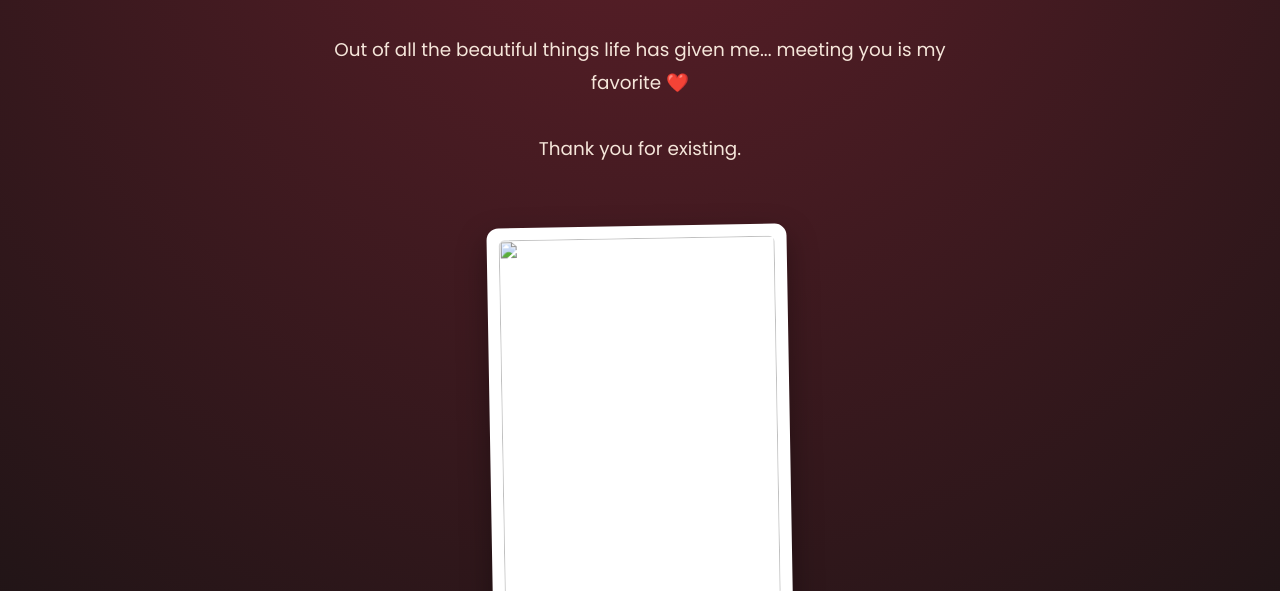
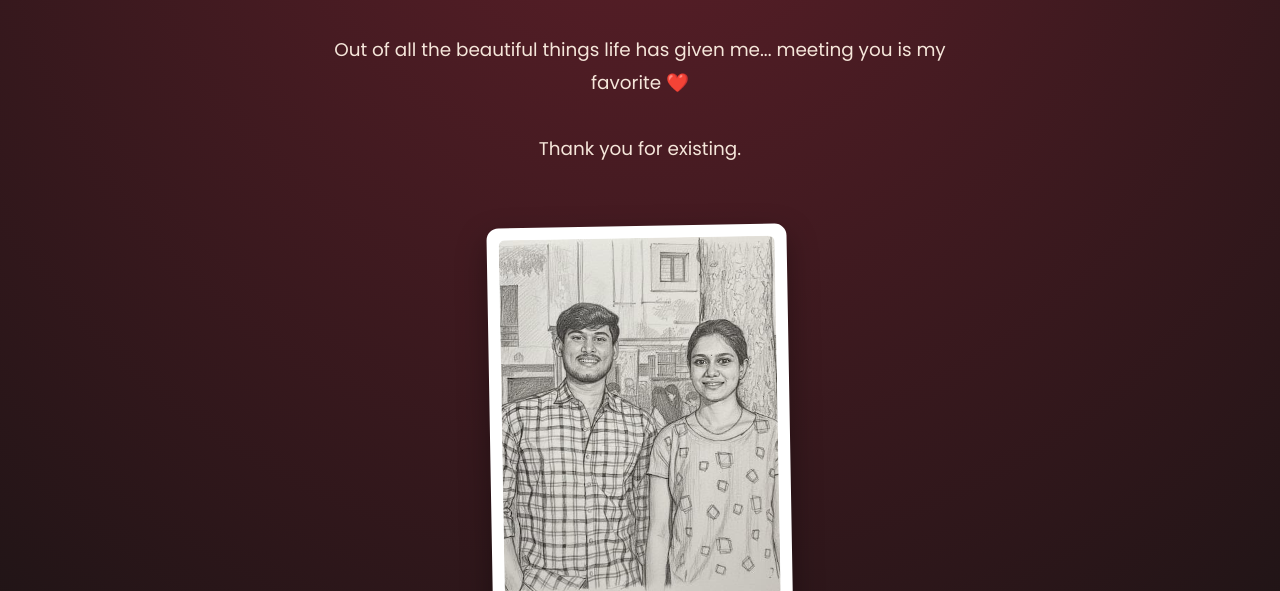
Before and after one commit to 6300463431/Birthday, a plain HTML site: page page4.html in a window 1280 px wide. Shown: the part 209-800 px from the top of the page. Drawn offline with nearby package versions, Linux system fonts and the light colour scheme.

Commit message:
Add files via upload

```diff
--- a/page4.html
+++ b/page4.html
@@ -31,7 +31,7 @@ meeting you is my favorite ❤️
   </p>
 
   <div class="single-photo">
-    <img src="5.jpg">
+    <img src="5.jpeg">
     <p style="color:#333;margin-top:12px;font-weight:600;">
         My Favorite Person ❤️
     </p>
```
